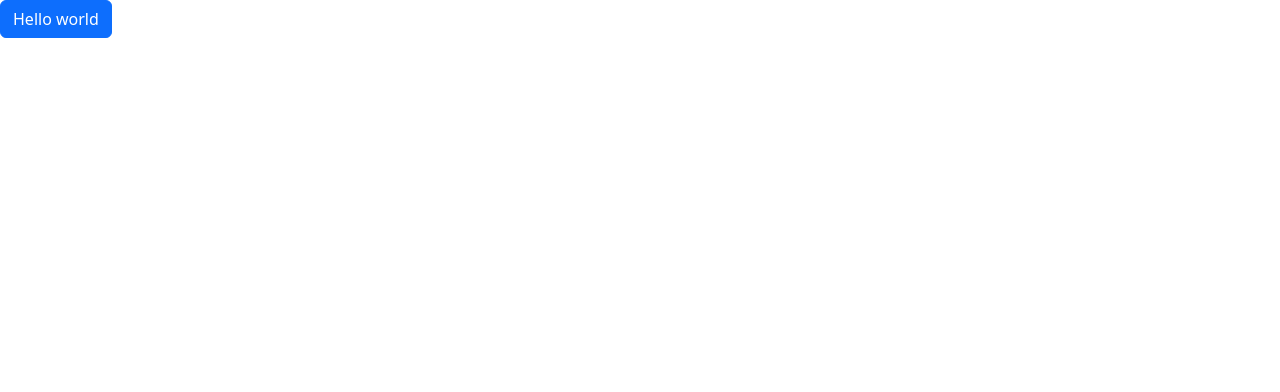
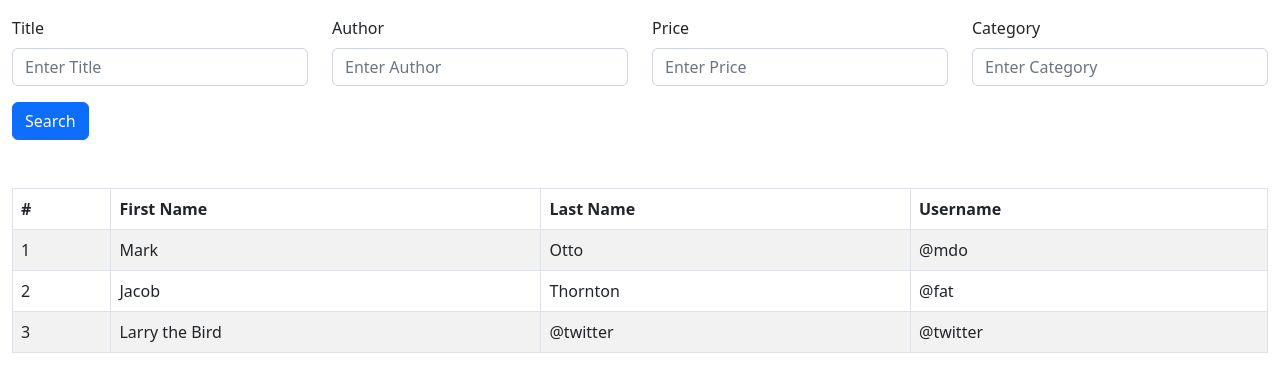
Before and after one commit to aqeelBahoo/books-management-frontend, a React (Create React App) app: page / in a window 1280 px wide. Shown: the top 392 px of the page. Built offline with nearby package versions, Linux system fonts and the light colour scheme.

Commit message:
Made form UI. Made book list table UI.

```diff
--- a/src/App.tsx
+++ b/src/App.tsx
@@ -1,7 +1,13 @@
-import { Button } from "react-bootstrap";
+import BookList from "./features/book-list/BookList";
+import Filters from "./features/filters/Filters";
 
 function App() {
-  return <Button>Hello world</Button>;
+  return (
+    <div className="container-fluid mt-3">
+      <Filters />
+      <BookList />
+    </div>
+  );
 }
 
 export default App;
--- /dev/null
+++ b/src/features/book-details/BookDetails.tsx
@@ -0,0 +1,6 @@
+
+const BookDetails = () => {
+  return <div>BookDetails</div>;
+};
+
+export default BookDetails;
--- /dev/null
+++ b/src/features/book-list/BookList.tsx
@@ -0,0 +1,38 @@
+import { Table } from "react-bootstrap";
+
+const BookList = () => {
+  return (
+    <Table striped bordered hover className='mt-5'>
+      <thead>
+        <tr>
+          <th>#</th>
+          <th>First Name</th>
+          <th>Last Name</th>
+          <th>Username</th>
+        </tr>
+      </thead>
+      <tbody>
+        <tr>
+          <td>1</td>
+          <td>Mark</td>
+          <td>Otto</td>
+          <td>@mdo</td>
+        </tr>
+        <tr>
+          <td>2</td>
+          <td>Jacob</td>
+          <td>Thornton</td>
+          <td>@fat</td>
+        </tr>
+        <tr>
+          <td>3</td>
+          <td>Larry the Bird</td>
+          <td>@twitter</td>
+          <td>@twitter</td>
+        </tr>
+      </tbody>
+    </Table>
+  );
+};
+
+export default BookList;
--- /dev/null
+++ b/src/features/filters/Filters.tsx
@@ -0,0 +1,45 @@
+import { Button, Form, Row, Col } from "react-bootstrap";
+
+const Filters = () => {
+  return (
+    <>
+      <Form>
+        <Row>
+          <Col>
+            <Form.Group className="mb-3">
+              <Form.Label>Title</Form.Label>
+              <Form.Control type="text" placeholder="Enter Title" />
+            </Form.Group>
+          </Col>
+
+          <Col>
+            <Form.Group className="mb-3">
+              <Form.Label>Author</Form.Label>
+              <Form.Control type="text" placeholder="Enter Author" />
+            </Form.Group>
+          </Col>
+
+          <Col>
+            <Form.Group className="mb-3">
+              <Form.Label>Price</Form.Label>
+              <Form.Control type="text" placeholder="Enter Price" />
+            </Form.Group>
+          </Col>
+
+          <Col>
+            <Form.Group className="mb-3">
+              <Form.Label>Category</Form.Label>
+              <Form.Control type="text" placeholder="Enter Category" />
+            </Form.Group>
+          </Col>
+        </Row>
+
+        <Button variant="primary" type="submit">
+          Search
+        </Button>
+      </Form>
+    </>
+  );
+};
+
+export default Filters;
```
Also changed, not shown: src/App.css (deleted, +0 -38 lines).
